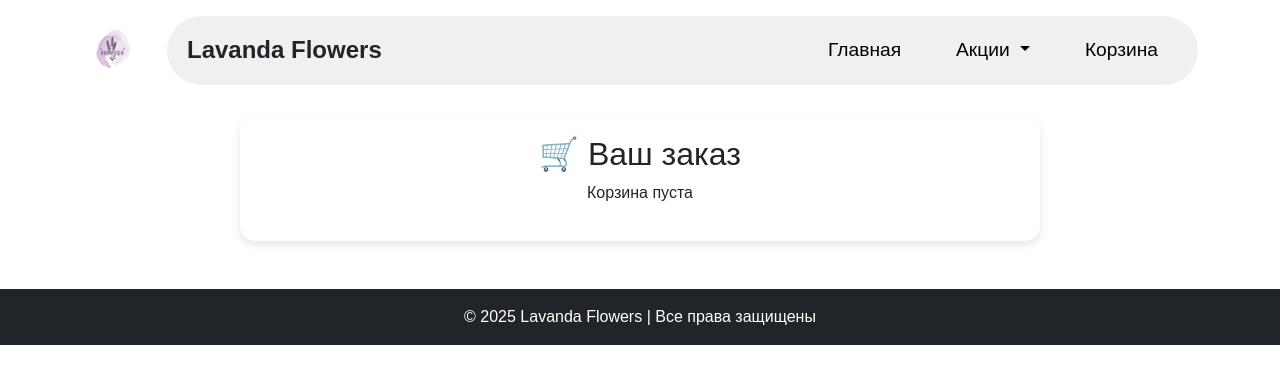
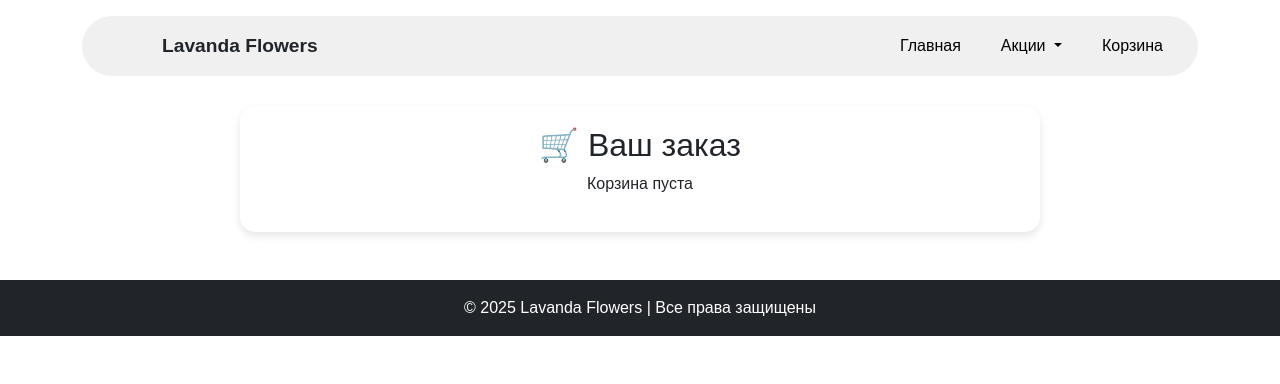
Before and after one commit to Naufumy/lavanda-flower, a Django app: page /cart/ in a window 1280 px wide. Shown: the top 384 px of the page. Run offline with Django 5.2, Linux system fonts and the light colour scheme; data comes from the database, SQL or seed files in the repository.

Commit message:
Обновил код и исправил ошибки

```diff
--- a/shop/templates/shop/base.html
+++ b/shop/templates/shop/base.html
@@ -3,15 +3,20 @@
 <html lang="ru">
 <head>
     <meta charset="UTF-8">
+    <meta name="viewport" content="width=device-width, initial-scale=1.0">
     <title>{% block title %}Магазин цветов{% endblock %}</title>
     <link rel="stylesheet" href="https://cdn.jsdelivr.net/npm/bootstrap@5.3.0/dist/css/bootstrap.min.css">
     <script src="https://cdn.jsdelivr.net/npm/bootstrap@5.3.0/dist/js/bootstrap.bundle.min.js"></script>
     <link rel="stylesheet" href="{% static 'css/styles.css' %}">
     <style>
+        body {
+            font-size: 16px;
+        }
         .navbar-container {
             display: flex;
             align-items: center;
             gap: 10px;
+            flex-wrap: wrap;
         }
         .navbar-custom {
             background-color: #f0f0f0;
@@ -22,29 +27,60 @@
             justify-content: space-between;
             flex-grow: 1;
             position: relative;
+            padding-left: 80px;
         }
         .navbar-brand {
-            display: flex;
-            align-items: center;
+            position: absolute;
+            left: -70px;
         }
         .navbar-brand img {
-            height: 60px;
-            margin-right: 15px;
+            height: 50px;
+            max-width: 100%;
         }
         .nav-buttons {
             display: flex;
-            gap: 15px;
+            gap: 10px;
+            flex-wrap: wrap;
         }
         .nav-buttons .btn {
-            font-size: 1.2rem;
-            padding: 10px 20px;
+            font-size: 1rem;
+            padding: 8px 15px;
             border: none;
             background: none;
             color: black;
             cursor: pointer;
+            text-align: center;
         }
         .nav-buttons .btn:hover {
             text-decoration: underline;
+        }
+        @media (max-width: 768px) {
+            .navbar-container {
+                flex-direction: column;
+                align-items: center;
+            }
+            .navbar-custom {
+                flex-direction: column;
+                align-items: center;
+                padding-left: 0;
+                text-align: center;
+                border-radius: 20px;
+                width: 100%;
+            }
+            .navbar-brand {
+                position: relative;
+                left: 0;
+                margin-bottom: 10px;
+            }
+            .nav-buttons {
+                flex-direction: column;
+                width: 100%;
+                align-items: center;
+            }
+            .nav-buttons .btn {
+                width: 100%;
+                padding: 10px;
+            }
         }
     </style>
 </head>
@@ -55,7 +91,7 @@
                 <img src="{% static 'images/logo.png' %}" alt="Логотип">
             </a>
             <div class="navbar-custom">
-                <span style="font-size: 1.5rem; font-weight: bold;">Lavanda Flowers</span>
+                <span style="font-size: 1.2rem; font-weight: bold;">Lavanda Flowers</span>
                 <div class="nav-buttons">
                     <a href="{% url 'flower_list' %}" class="btn">Главная</a>
                     <div class="dropdown">
```
